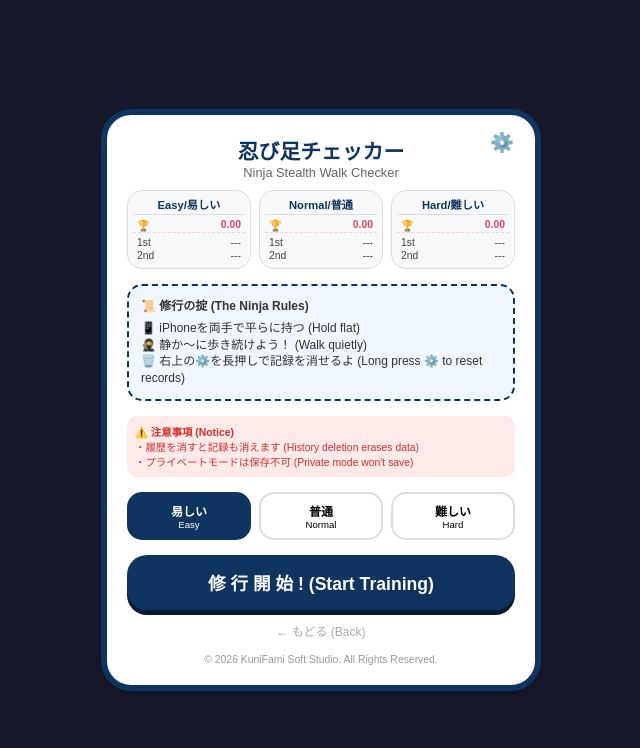
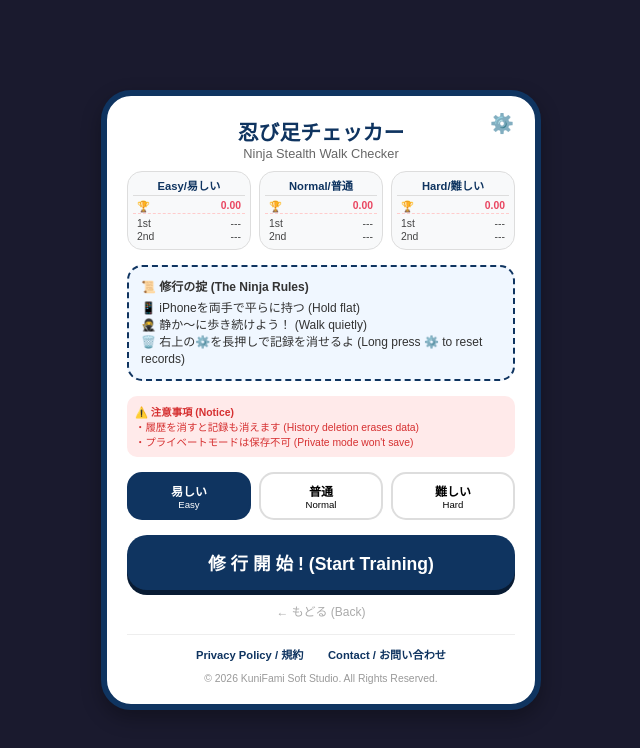
Before and after one commit to KuniFami-Soft-Studio/kunifami-soft-studio.github.io, a plain HTML site: page kids/sinobi.html in a window 1280 px wide. Shown: the whole page, without its empty margins (319-959 px from the left). Drawn offline with Linux system fonts and the light colour scheme.

Commit message:
Update sinobi.html

```diff
--- a/kids/sinobi.html
+++ b/kids/sinobi.html
@@ -10,8 +10,19 @@
     </script>
 
     <meta charset="UTF-8">
-    <meta name="viewport" content="width=device-width, initial-scale=1.0, maximum-scale=1.0, user-scalable=no">
-    <title>忍び足チェッカー / Ninja Stealth Walk</title>
+    <meta name="viewport" content="width=device-width, initial-scale=1.0, maximum-scale=1.0, user-scalable=no, viewport-fit=cover">
+
+    <title>忍び足チェッカー / Ninja Stealth Walk - 忍者なりきり知育アプリ</title>
+    <meta name="description" content="[JP] スマホのセンサーで「静かに歩く」を判定！子供の体幹と集中力を養う忍者なりきり知育ゲーム。アラームが鳴らないように静かに歩こう。[EN] Test your stealth with phone sensors! A ninja training game for kids to develop focus and body control. Walk quietly to avoid the alarm.">
+    <meta name="keywords" content="知育アプリ,忍者,修行,集中力,体幹トレーニング,無料ゲーム,Ninja Game,Stealth Challenge,Kids Education">
+    <meta name="author" content="KuniFami Soft Studio">
+    <meta name="robots" content="index, follow">
+
+    <meta property="og:title" content="忍び足チェッカー / Ninja Stealth Walk">
+    <meta property="og:description" content="足音がうるさいとアラームが鳴るぞ！静かに歩いて修行を成功させよう。">
+    <meta property="og:type" content="website">
+    <meta property="og:url" content="https://kunifami-soft-studio.com/kids/ninja_stealth.html">
+    <meta name="twitter:card" content="summary">
 
     <script async src="https://pagead2.googlesyndication.com/pagead/js/adsbygoogle.js?client=ca-pub-5115190227060860" crossorigin="anonymous"></script>
 
@@ -84,12 +95,16 @@
         .btn-main:active { transform: translateY(3px); box-shadow: 0 2px 0 #081b33; }
         .btn-exit { position: absolute; top: 15px; right: 15px; padding: 8px 12px; background: rgba(255,255,255,0.1); color: white; border: 1px solid white; border-radius: 10px; font-size: 0.8rem; }
 
+        /* Footer Links for Reliability */
+        .footer-links { margin-top: 15px; border-top: 1px solid #eee; padding-top: 10px; }
+        .footer-links a { color: var(--ninja-blue); text-decoration: none; font-size: 0.7rem; margin: 0 10px; font-weight: bold; }
+
         /* Fail State */
         .fail-bg { background: #600 !important; animation: flash 0.5s infinite; }
         @keyframes flash { 0% { background: #600; } 50% { background: #f00; } 100% { background: #600; } }
         .btn-stop-alarm { background: #fff !important; color: #f00 !important; font-size: 1.5rem; padding: 25px; margin-top: 20px; box-shadow: 0 8px 0 #ccc !important; }
 
-        .footer-copyright { margin-top: 15px; font-size: 0.65rem; color: #999; }
+        .footer-copyright { margin-top: 10px; font-size: 0.65rem; color: #999; }
     </style>
 </head>
 <body>
@@ -99,6 +114,8 @@
 
     <h1>忍び足チェッカー</h1>
     <div class="sub-title">Ninja Stealth Walk Checker</div>
+
+
 
     <div class="record-board">
         <div class="diff-box">
@@ -143,6 +160,11 @@
     <button class="btn-main" onclick="requestPermission()">修 行 開 始 ! (Start Training)</button>
     <a href="./menu.html" style="display:block; margin-top:12px; color:#aaa; text-decoration:none; font-size:0.75rem;">← もどる (Back)</a>
 
+    <div class="footer-links">
+        <a href="privacy.html">Privacy Policy / 規約</a>
+        <a href="contact.html">Contact / お問い合わせ</a>
+    </div>
+
     <div class="footer-copyright">© 2026 KuniFami Soft Studio. All Rights Reserved.</div>
 </div>
 
@@ -177,10 +199,8 @@
         alarmGain = audioCtx.createGain();
 
         alarmOsc.type = 'sawtooth';
-        // サイレンのように周波数を上下させる
         alarmOsc.frequency.setValueAtTime(440, audioCtx.currentTime);
 
-        // 音量を最大限に近く
         alarmGain.gain.setValueAtTime(0.6, audioCtx.currentTime);
 
         alarmOsc.connect(alarmGain);
@@ -188,7 +208,6 @@
 
         alarmOsc.start();
 
-        // 周波数を揺らしてサイレン音を作る
         const interval = 0.5;
         setInterval(() => {
             if (alarmOsc) {
@@ -290,7 +309,6 @@
         isGaming = false; clearInterval(timerId);
         window.removeEventListener('devicemotion', handleMotion);
 
-        // 失敗UIに切り替え
         document.getElementById('gameScreen').classList.add('fail-bg');
         document.getElementById('ninjaIcon').innerText = "💥";
         document.getElementById('statusText').innerText = "修行失敗！足音がうるさいぞ！\nTRAINING FAILED!";
```
